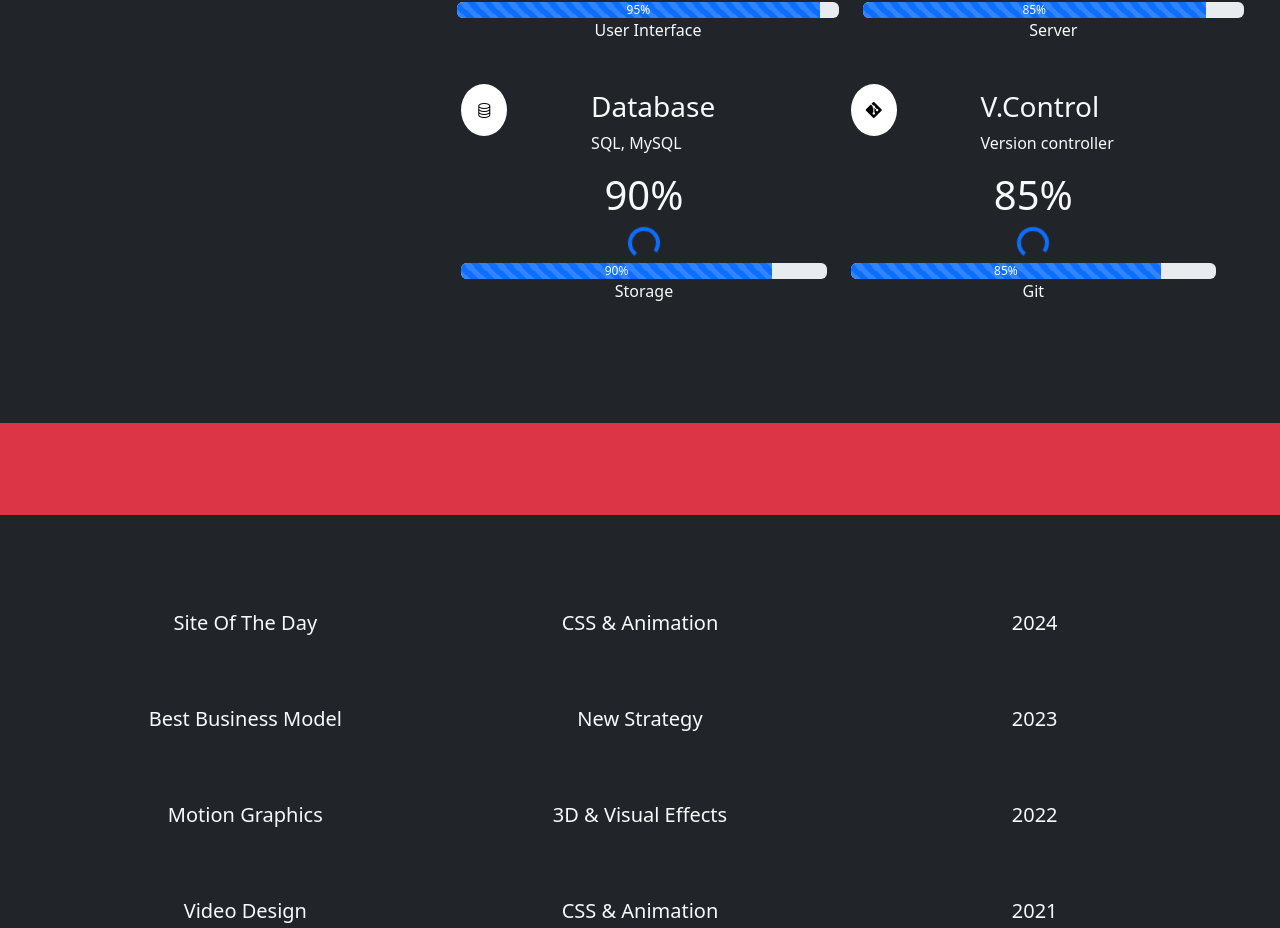
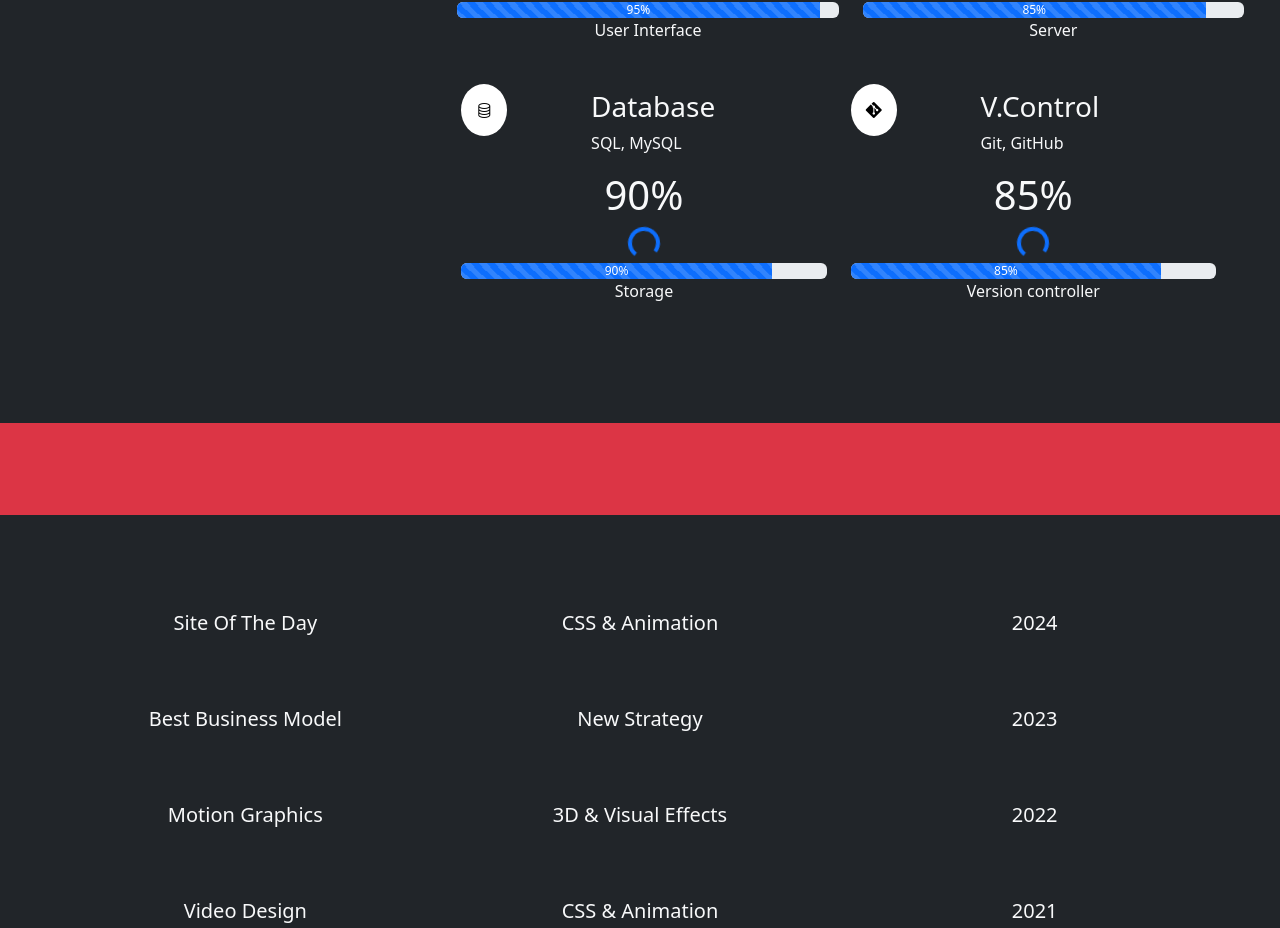
Before and after one commit to Azeezbank/MyPortfolio, a React (Create React App) app: page / in a window 1280 px wide. Shown: the part 1900-2828 px from the top of the page. Built offline with nearby package versions, Linux system fonts and the light colour scheme.

Commit message:
Update Skills.js

```diff
--- a/src/Components/Skills.js
+++ b/src/Components/Skills.js
@@ -160,7 +160,7 @@ const Skills = () => {
                     </div>
                     <div className="col-sm-8 pt-3">
                       <h3>V.Control</h3>
-                      <p>Version controller</p>
+                      <p>Git, GitHub</p>
                     </div>
                   </div>
                   <h1>85%</h1>
@@ -173,7 +173,7 @@ const Skills = () => {
                       85%
                     </div>
                   </div>
-                  <p>Git</p>
+                  <p>Version controller</p>
                 </div>
               </div>
             </div>
```
